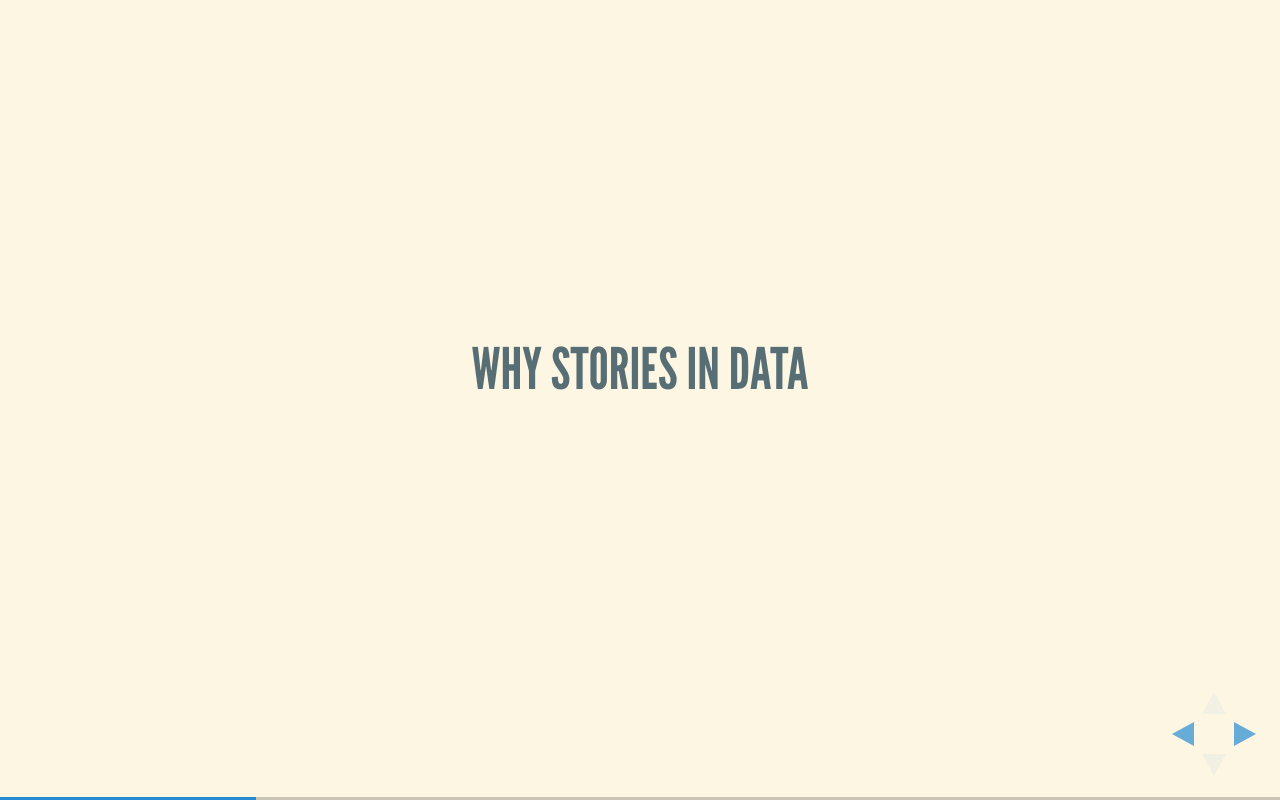
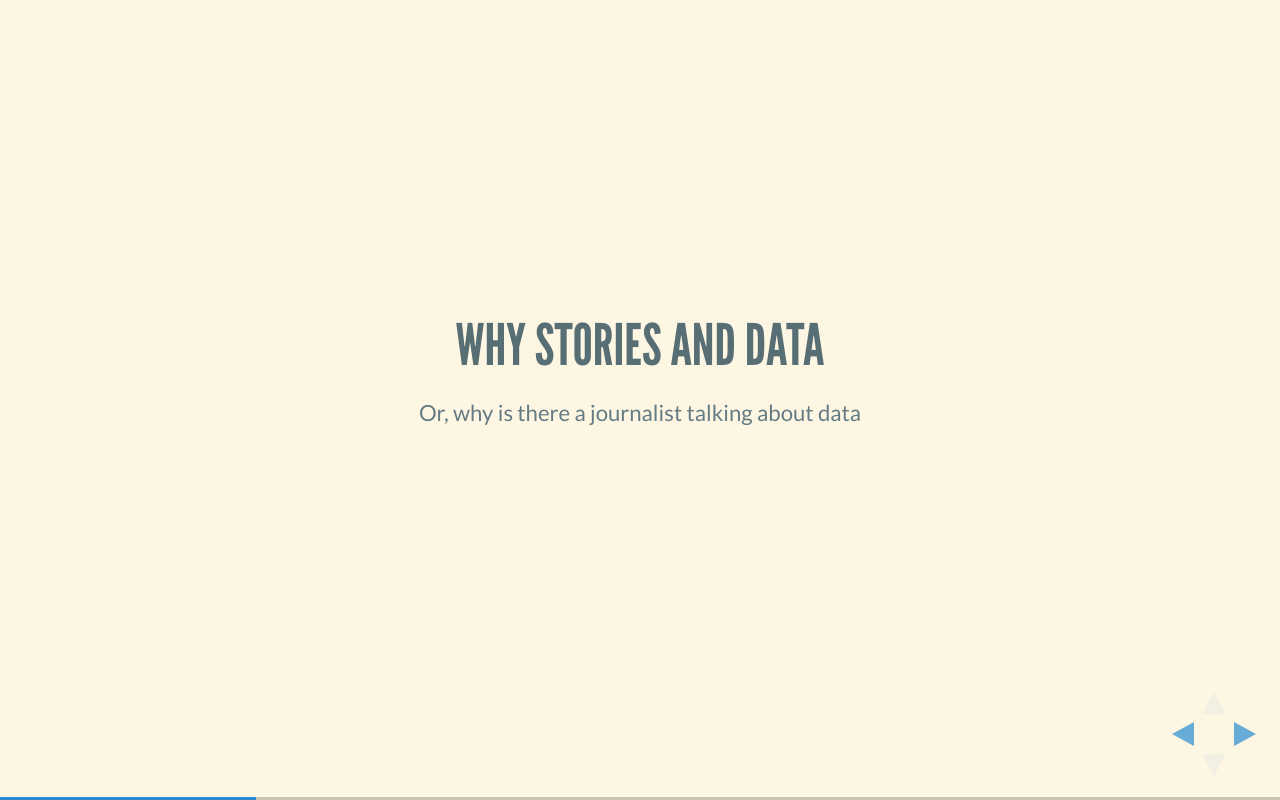
Before and after one commit to kamal-hothi/data_story, a website: page index.html in a window 1280 px wide. Both pictures are taken after a click on the element 1251 px from the left and 734 px from the top of the page. Drawn offline with Linux system fonts and the light colour scheme.

Commit message:
Adding text to second slide

```diff
--- a/index.html
+++ b/index.html
@@ -42,11 +42,13 @@
           <p>Communicating to an audience</p>
 					<p>
 						<small>Harkanwal Singh / <a href="http://twitter.com/hakimel">@kamal_hothi</a></small>
+            <small>Data editor at the New Zealand Herald</small>
 					</p>
 				</section>
 
         <section>
-          <h3>Why stories in data</h3>
+          <h3>Why stories and data</h3>
+          <small>Or, why is there a journalist talking about data</small>
 
         </section>
 
```
